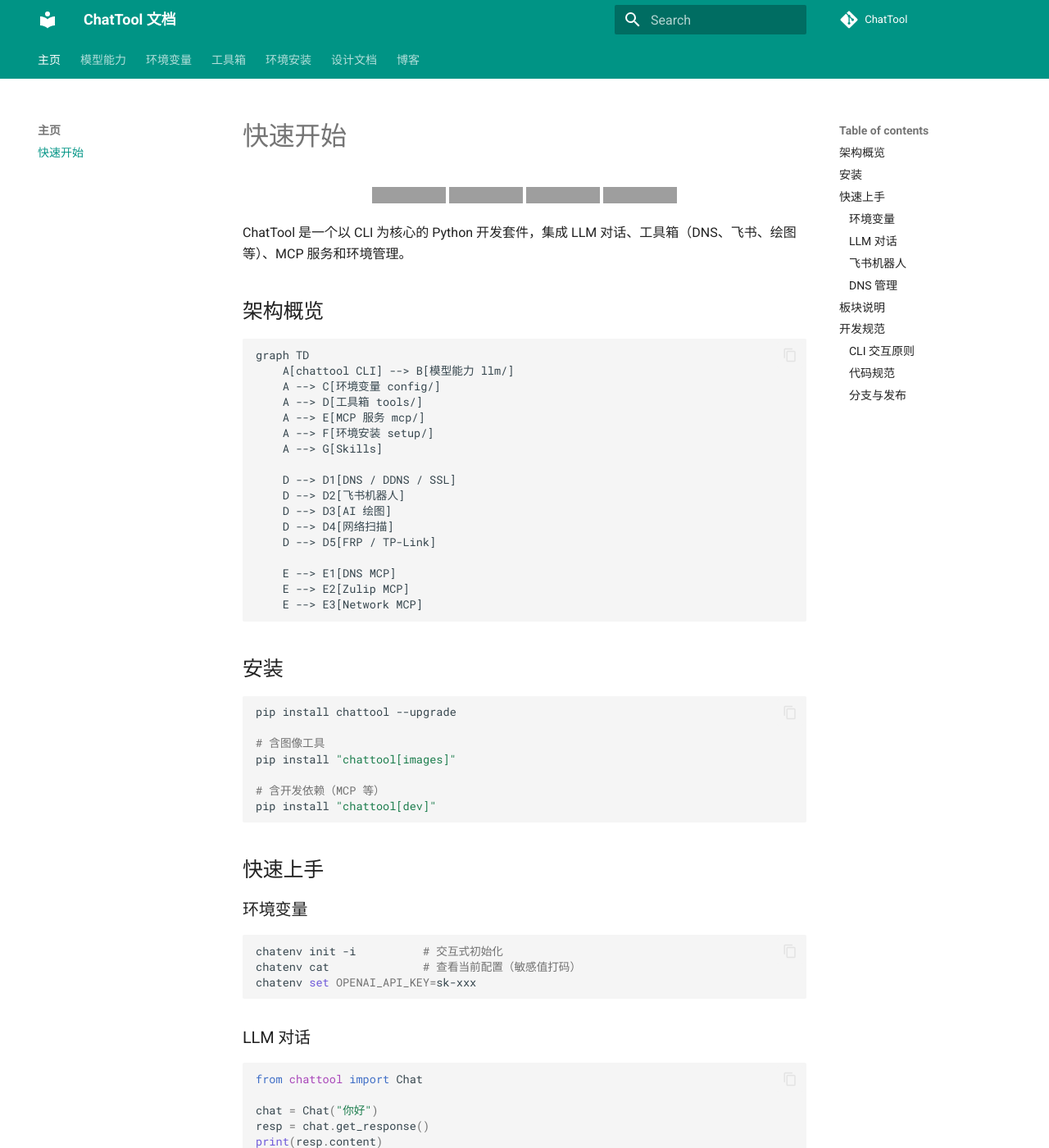
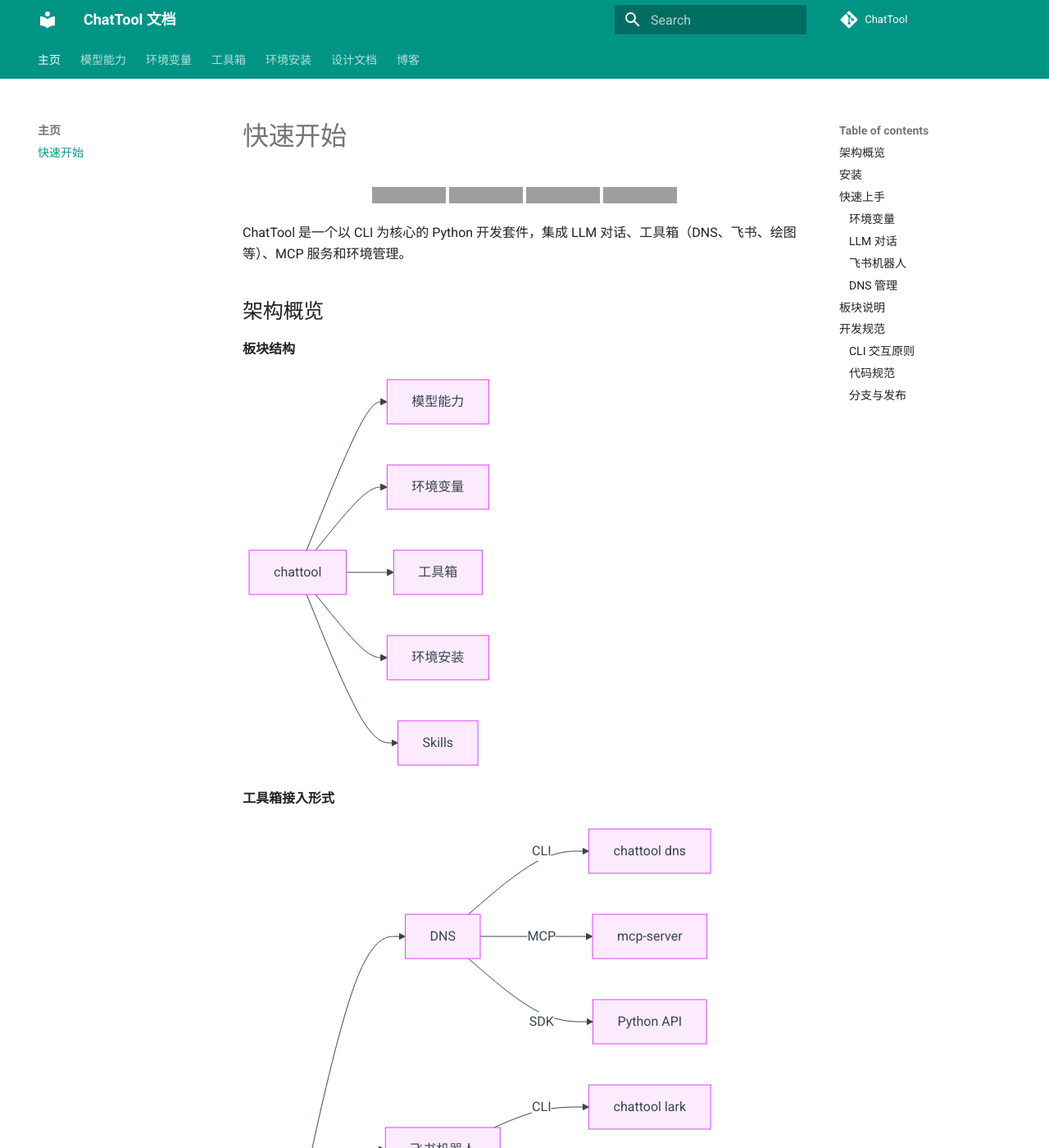
Before and after one commit to cubenlp/ChatTool, an MkDocs documentation site: the page built from docs/index.md, in a window 1280 px wide and 1400 px high. Shown: the whole window at 82% size. Built offline with MkDocs 1.6.1 and Material for MkDocs 9.7.7, drawn with Linux system fonts in a browser that asks for light colours; comment, search, counter and statistics services are not loaded; the version menu is left out; grey boxes are pictures that could not be loaded.

Commit message:
docs: add Mermaid support and fix arch diagram structure
Co-Authored-By: Claude Sonnet 4.6 <noreply@anthropic.com>

````diff
--- a/docs/index.md
+++ b/docs/index.md
@@ -17,24 +17,39 @@ ChatTool 是一个以 CLI 为核心的 Python 开发套件，集成 LLM 对话
 
 ## 架构概览
 
+**板块结构**
+
 ```mermaid
-graph TD
-    A[chattool CLI] --> B[模型能力 llm/]
-    A --> C[环境变量 config/]
-    A --> D[工具箱 tools/]
-    A --> E[MCP 服务 mcp/]
-    A --> F[环境安装 setup/]
-    A --> G[Skills]
+graph LR
+    CLI[chattool]
+    CLI --> LLM[模型能力]
+    CLI --> CFG[环境变量]
+    CLI --> TOOLS[工具箱]
+    CLI --> SETUP[环境安装]
+    CLI --> SKILLS[Skills]
+```
 
-    D --> D1[DNS / DDNS / SSL]
-    D --> D2[飞书机器人]
-    D --> D3[AI 绘图]
-    D --> D4[网络扫描]
-    D --> D5[FRP / TP-Link]
+**工具箱接入形式**
 
-    E --> E1[DNS MCP]
-    E --> E2[Zulip MCP]
-    E --> E3[Network MCP]
+```mermaid
+graph LR
+    TOOLS[工具箱]
+
+    TOOLS --> DNS[DNS]
+    TOOLS --> LARK[飞书机器人]
+    TOOLS --> IMG[AI 绘图]
+    TOOLS --> NET[网络扫描]
+    TOOLS --> FRP[FRP / TP-Link]
+
+    DNS --> |CLI| DNS_CLI[chattool dns]
+    DNS --> |MCP| DNS_MCP[mcp-server]
+    DNS --> |SDK| DNS_SDK[Python API]
+
+    LARK --> |CLI| LARK_CLI[chattool lark]
+    LARK --> |SDK| LARK_SDK[LarkBot]
+
+    NET --> |CLI| NET_CLI[chattool network]
+    NET --> |MCP| NET_MCP[mcp-server]
 ```
 
 ## 安装
--- a/mkdocs.yml
+++ b/mkdocs.yml
@@ -71,7 +71,11 @@ markdown_extensions:
   - pymdownx.magiclink
   - pymdownx.mark
   - pymdownx.smartsymbols
-  - pymdownx.superfences
+  - pymdownx.superfences:
+      custom_fences:
+        - name: mermaid
+          class: mermaid
+          format: !!python/name:pymdownx.superfences.fence_code_format
   - pymdownx.tasklist:
       custom_checkbox: true
   - pymdownx.tilde
@@ -81,6 +85,7 @@ markdown_extensions:
 
 extra_javascript:
   - https://cdnjs.cloudflare.com/ajax/libs/mathjax/2.7.0/MathJax.js?config=TeX-AMS-MML_HTMLorMML
+  - https://unpkg.com/mermaid@10/dist/mermaid.min.js
 
 extra_css:
   - assets/css/admonition-custom.css
````
